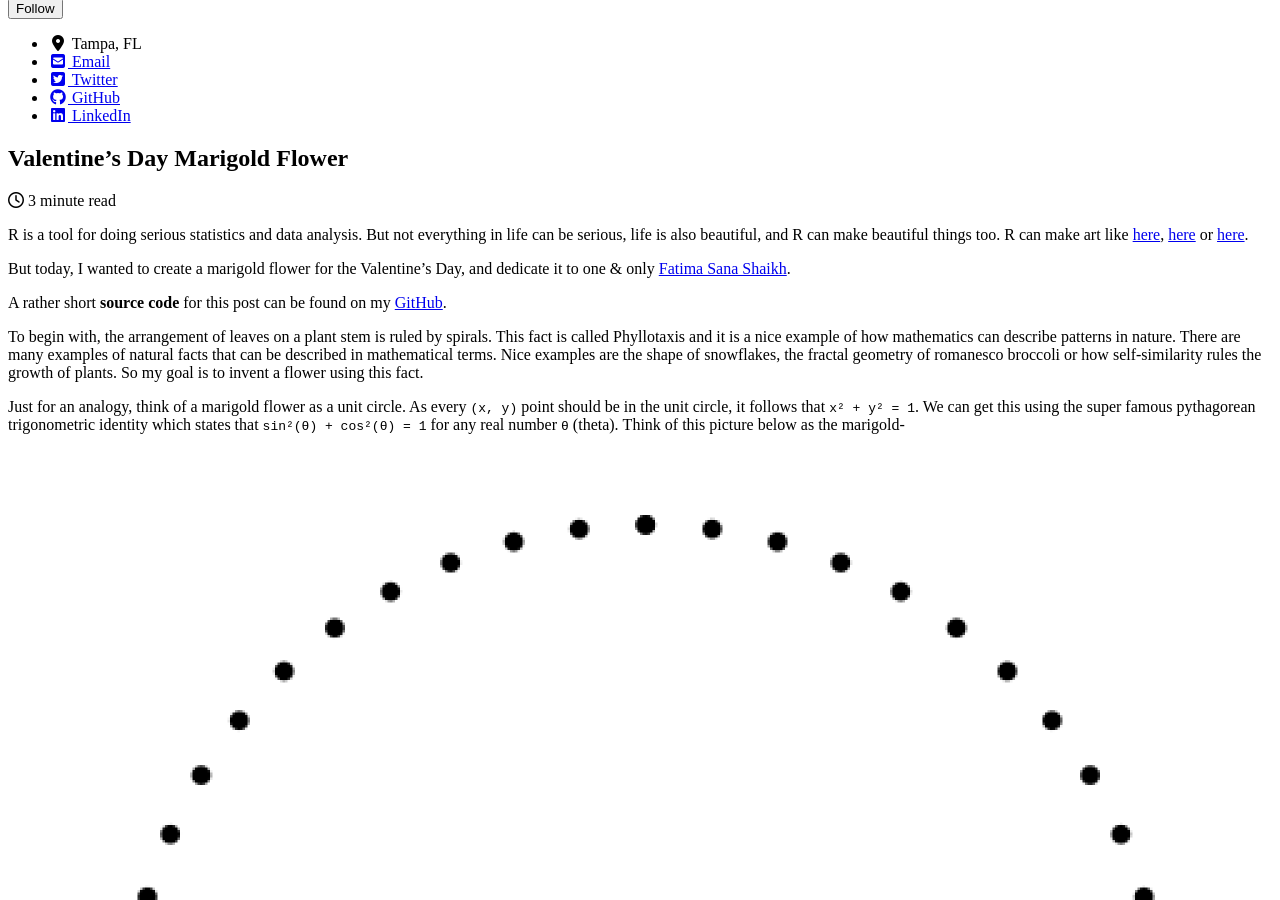
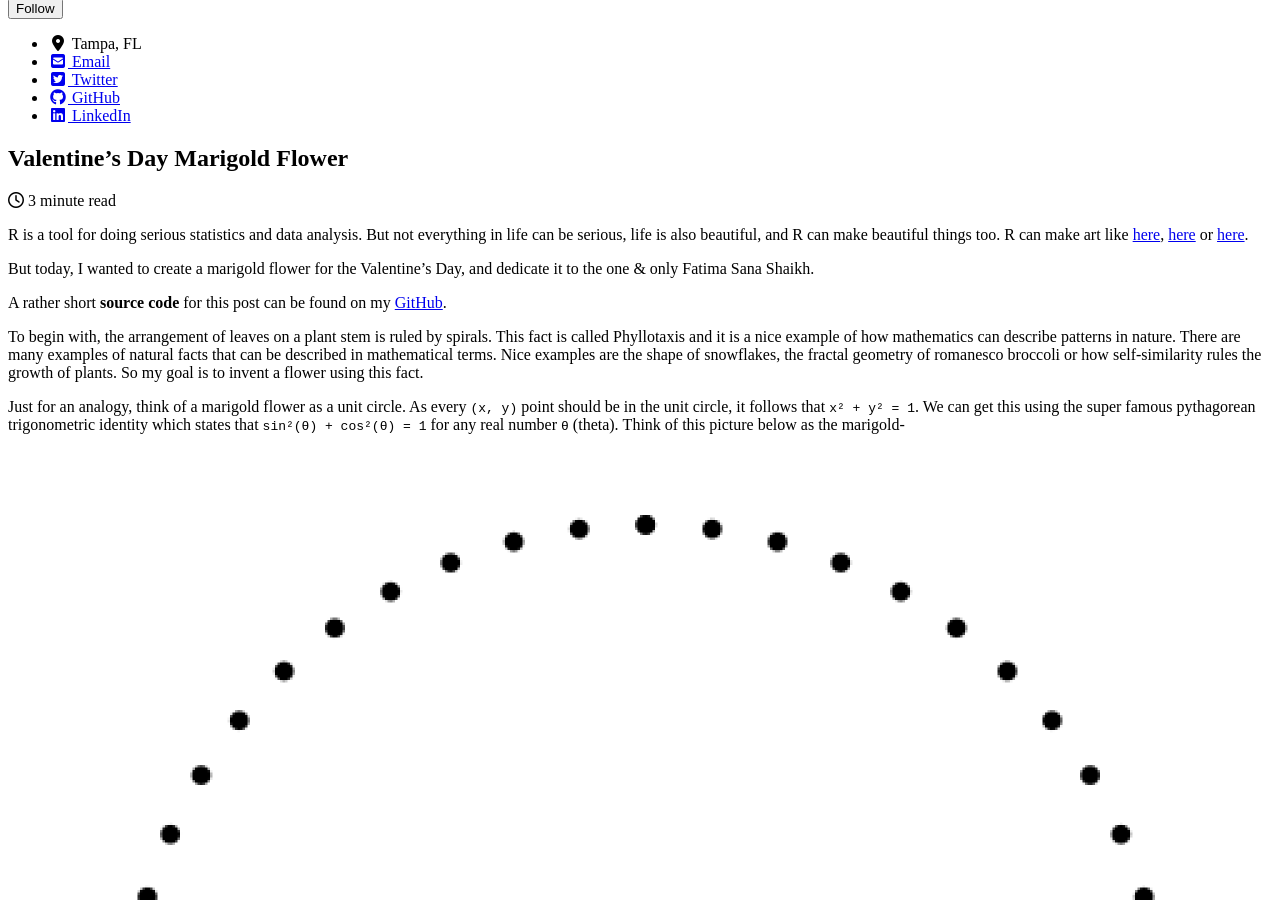
Before and after one commit to mihirp161/mihirp161.github.io, a Jekyll site: the page built from _posts/2020-02-16-marigold.md, in a window 1280 px wide and 900 px high, scrolled down 886 px. Built offline with Jekyll 4.4.1, drawn with Linux system fonts in a browser that asks for light colours; cached includes are drawn as plain includes; nearby versions of some CDN libraries.

Commit message:
Update 2020-02-16-marigold.md

```diff
--- a/_posts/2020-02-16-marigold.md
+++ b/_posts/2020-02-16-marigold.md
@@ -8,7 +8,7 @@ mathjax: "true"
 ---
 R is a tool for doing serious statistics and data analysis. But not everything in life can be serious, life is also beautiful, and R can make beautiful things too. R can make art like [here](https://toadhanks.github.io/julia/), [here](https://toadhanks.github.io/barnsleysFern/) or [here](https://toadhanks.github.io/mandelbrot/).
 
-But today, I wanted to create a marigold flower for the Valentine's Day, and dedicate it to one & only [Fatima Sana Shaikh](https://www.instagram.com/fatimasanashaikh/?hl=en).
+But today, I wanted to create a marigold flower for the Valentine's Day, and dedicate it to the one & only Fatima Sana Shaikh.
 
 A rather short **source code** for this post can be found on my [GitHub](https://github.com/ToadHanks/marigold-phyllotaxis_R).
 
```
